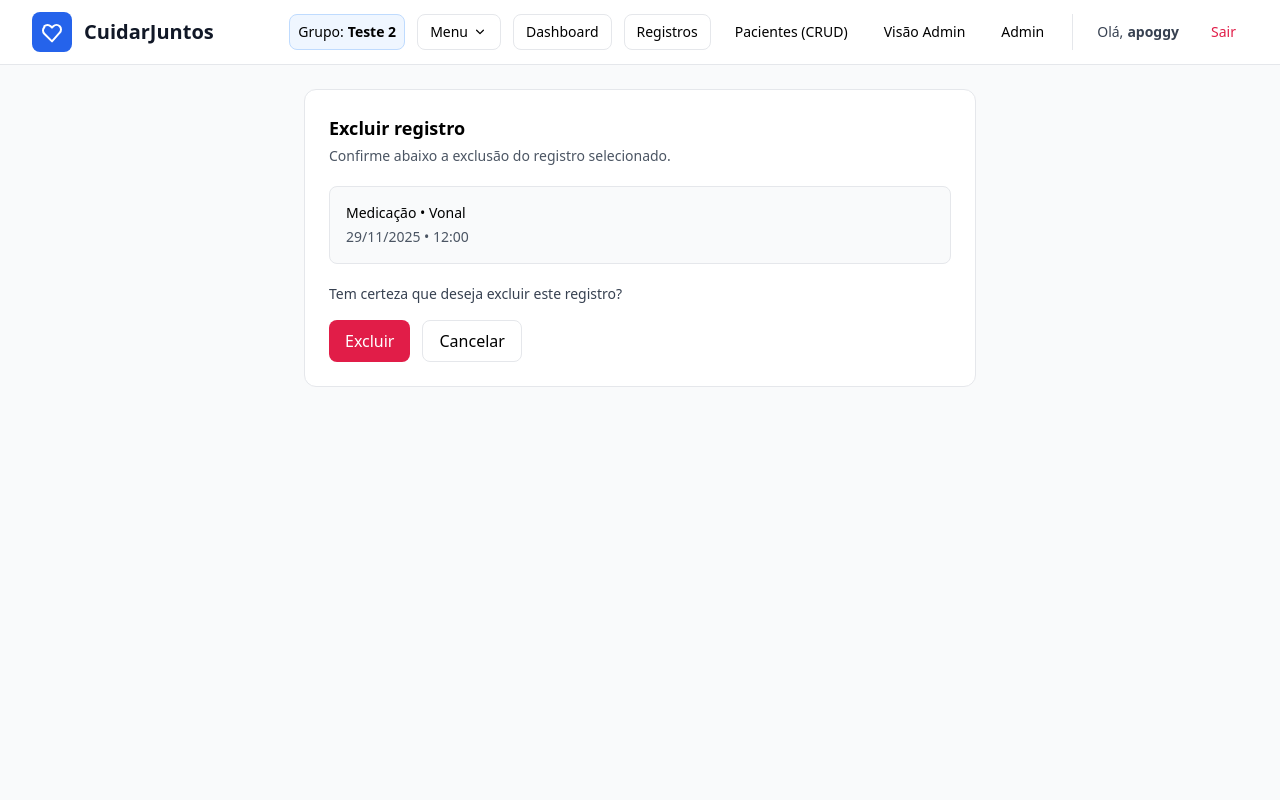
After one commit to ArthurPoggy/cuidarjuntos, a Django app: page /care/records/502/delete/ in a window 1280 px wide. The commit adds this page. Run offline with Django 4.2, Linux system fonts and the light colour scheme; a user stored in the database is signed in; data comes from the database, SQL or seed files in the repository; some libraries are stand-ins or nearby versions.

Commit message:
novo commitado erro 4

```diff
--- a/care/views.py
+++ b/care/views.py
@@ -6,7 +6,7 @@ from django.contrib.auth.decorators import login_required
 from django.contrib.auth.models import User
 from django.http import JsonResponse, HttpResponseBadRequest
 from django.shortcuts import render, get_object_or_404
-from django.urls import reverse
+from django.urls import reverse, NoReverseMatch
 from django.views.decorators.http import require_GET, require_POST
 from django.utils.dateparse import parse_date
 from django.db.models import Q, Count
@@ -30,7 +30,7 @@ from django.shortcuts import render, redirect
 from django import forms
 from datetime import datetime, time as dt_time, date as dt_date
 from django.utils import timezone
-from django.urls import reverse, reverse_lazy
+from django.urls import reverse_lazy
 from django.views.generic import (
     ListView, CreateView, UpdateView, DeleteView, TemplateView, FormView
 )
@@ -637,12 +637,42 @@ def _next_url_or_fallback(request):
     return "/care/"
 
 
+def _wants_json(request):
+    accept = (request.headers.get("Accept") or "").lower()
+    if "application/json" in accept:
+        return True
+    xrw = (request.headers.get("X-Requested-With") or "").lower()
+    if xrw == "xmlhttprequest":
+        return True
+    return (request.headers.get("HX-Request") or "").lower() == "true"
+
+
 @login_required
-@require_POST
 def record_delete(request, pk):
     rec = get_object_or_404(CareRecord, pk=pk)
+    has_series = bool(rec.recurrence_group)
+
+    if request.method != "POST":
+        try:
+            default_back = reverse("care:dashboard")
+        except NoReverseMatch:
+            default_back = "/care/"
+        next_url = (
+            request.GET.get("next")
+            or request.META.get("HTTP_REFERER")
+            or default_back
+        )
+        ctx = {
+            "record": rec,
+            "has_series": has_series,
+            "next_url": next_url,
+        }
+        return render(request, "care/record_delete_confirm.html", ctx)
+
     scope = (request.POST.get("scope") or "single").lower()
     next_url = _next_url_or_fallback(request)
+    deleted_count = 1
+    scope_result = "single"
 
     if scope == "future" and rec.recurrence_group:
         # apaga todos do mesmo grupo a partir da data desta ocorrência
@@ -650,8 +680,9 @@ def record_delete(request, pk):
             recurrence_group=rec.recurrence_group,
             date__gte=rec.date,
         )
-        deleted_count = qs.count()
+        deleted_count = qs.count() or 0
         qs.delete()
+        scope_result = "future"
         messages.success(
             request,
             f"{deleted_count} atividades desta série foram excluídas a partir de {rec.date:%d/%m/%Y}."
@@ -659,6 +690,13 @@ def record_delete(request, pk):
     else:
         rec.delete()
         messages.success(request, "Atividade excluída.")
+
+    if _wants_json(request):
+        return JsonResponse({
+            "ok": True,
+            "scope": scope_result,
+            "deleted": deleted_count,
+        })
 
     return redirect(next_url)
 
--- /dev/null
+++ b/templates/care/record_delete_confirm.html
@@ -0,0 +1,67 @@
+{% extends "base.html" %}
+{% block title %}Excluir registro • CuidarJuntos{% endblock %}
+
+{% block content %}
+<div class="max-w-2xl mx-auto bg-white border rounded-xl p-6 space-y-5">
+  <div>
+    <h1 class="text-lg font-semibold">Excluir registro</h1>
+    {% if has_series %}
+      <p class="text-sm text-gray-600 mt-1">Este registro faz parte de uma série recorrente.</p>
+    {% else %}
+      <p class="text-sm text-gray-600 mt-1">Confirme abaixo a exclusão do registro selecionado.</p>
+    {% endif %}
+  </div>
+
+  <div class="bg-gray-50 border rounded-lg p-4 text-sm space-y-1">
+    <p class="font-medium">
+      {{ record.get_type_display }}
+      {% if record.what %}• {{ record.what }}{% endif %}
+    </p>
+    <p class="text-gray-600">
+      {{ record.date|date:"d/m/Y" }}
+      {% if record.time %}• {{ record.time|time:"H:i" }}{% endif %}
+    </p>
+    {% if record.description %}
+      <p class="text-gray-600 whitespace-pre-wrap">{{ record.description }}</p>
+    {% endif %}
+  </div>
+
+  <form method="post" class="space-y-4">
+    {% csrf_token %}
+    {% if next_url %}
+      <input type="hidden" name="next" value="{{ next_url }}">
+    {% endif %}
+
+    {% if has_series %}
+      <fieldset class="space-y-3">
+        <legend class="text-sm font-medium text-gray-700 mb-1">Como deseja prosseguir?</legend>
+
+        <label class="flex items-start gap-2 text-sm text-gray-700">
+          <input type="radio" name="scope" value="single" class="mt-1" checked>
+          <span>
+            <strong>Somente esta ocorrência</strong><br>
+            <span class="text-xs text-gray-500">Mantém os demais registros da série.</span>
+          </span>
+        </label>
+
+        <label class="flex items-start gap-2 text-sm text-gray-700">
+          <input type="radio" name="scope" value="future" class="mt-1">
+          <span>
+            <strong>Esta e todas as seguintes</strong><br>
+            <span class="text-xs text-gray-500">Remove a partir desta data, igual ao Google Agenda.</span>
+          </span>
+        </label>
+      </fieldset>
+    {% else %}
+      <p class="text-sm text-gray-700">Tem certeza que deseja excluir este registro?</p>
+    {% endif %}
+
+    <div class="flex flex-wrap gap-3">
+      <button type="submit" class="px-4 py-2 rounded-lg bg-rose-600 text-white hover:bg-rose-700">
+        Excluir
+      </button>
+      <a href="{{ next_url }}" class="px-4 py-2 rounded-lg border hover:bg-gray-50">Cancelar</a>
+    </div>
+  </form>
+</div>
+{% endblock %}
--- a/templates/care/record_list.html
+++ b/templates/care/record_list.html
@@ -70,7 +70,10 @@
           {% if r.created_by_id == request.user.id or request.user.is_superuser %}
             <div class="mt-2 flex items-center gap-3 text-sm">
               <a class="text-blue-600 hover:underline" href="{% url 'care:record-update' r.pk %}">Editar</a>
-              <a class="text-rose-600 hover:underline" href="{% url 'care:record-delete' r.pk %}">Excluir</a>
+              <a class="text-rose-600 hover:underline"
+                 href="{% url 'care:record-delete' r.pk %}?next={{ request.get_full_path|urlencode }}">
+                Excluir
+              </a>
             </div>
           {% endif %}
         </div>
```
Also changed, not shown: templates/care/dashboard.html (+10 -7 lines).
